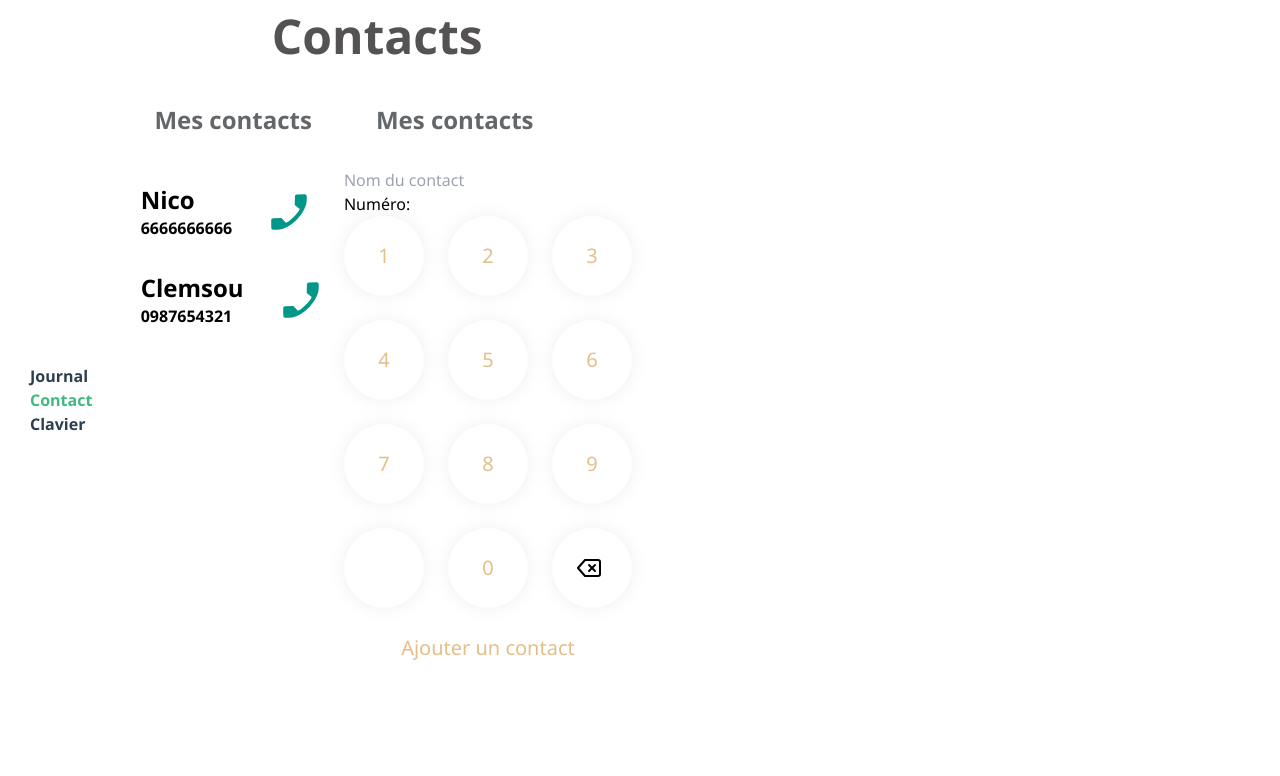
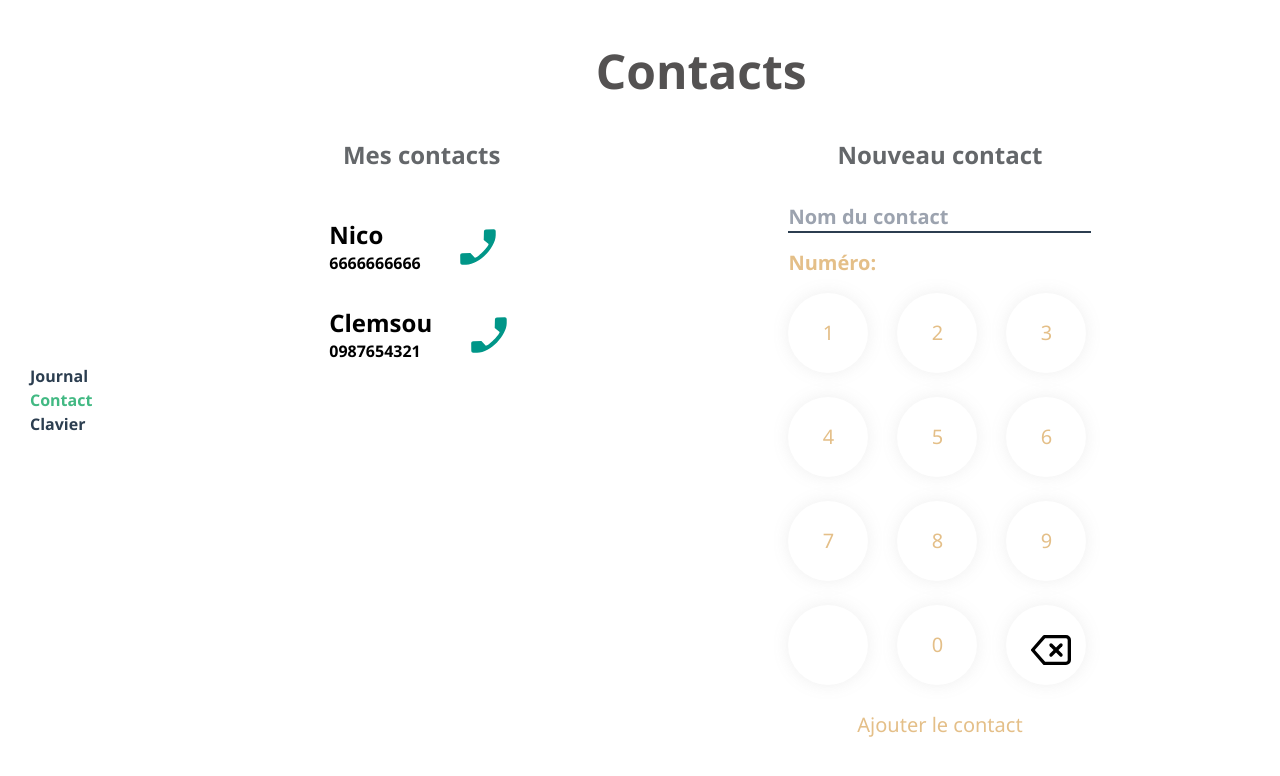
Before and after one commit to AnrelWsh/Phone-App---Vue.js, a Vue app: page /#/contact in a window 1280 px wide. Shown: the top 776 px of the page. Built offline with nearby package versions, Linux system fonts and the light colour scheme.

Commit message:
CSS page clavier done

```diff
--- a/src/components/FormContact.vue
+++ b/src/components/FormContact.vue
@@ -1,9 +1,13 @@
 <template>
     <form @submit.prevent="ajoutContact">
-        <input type="text" placeholder="Nom du contact" v-model="formContact.nom">
-        <p>Numéro: {{ formContact.numero }}</p>
+        <input class="inputName text-xl font-semibold mb-4" type="text" placeholder="Nom du contact" v-model="formContact.nom">
+        <p class="mb-4 text-xl font-semibold"><span class="text-[#e4bf88]">Numéro: </span>{{ formContact.numero }}</p>
         <div v-for="contact in contacts" :key="contact.nom">
-          <p v-if="formContact.numero == contact.numero">{{ contact.nom }}</p>
+            <p class="mb-4 text-xl font-semibold" v-if="formContact.numero == contact.numero">
+                <span v-if="this.$route.name === 'contact'">Ce contact existe déjà: </span>
+                <span v-else>Appeler: </span>
+                <span class="text-[#e4bf88]">{{ contact.nom }}</span>
+            </p>
         </div>
         <div class="keyboard grid grid-cols-3 gap-6">
             <button @click="ajouterNombre('1')">1</button>
@@ -20,8 +24,8 @@
             <button @click="suppNombre"><img src="@/assets/delete.svg" alt="delete digit"></button>
         </div>
 
-        <button class="btn-submit" v-if="this.$route.name === 'contact'" type="submit">Ajouter un contact</button>
-        <button class="btn-submit" v-else type="submit">vknernrigrjg</button>
+        <button class="btn-submit" v-if="this.$route.name === 'contact'" type="submit">Ajouter le contact</button>
+        <button class="btn-submit" v-else type="submit"><img class="cursor-pointer" src="@/assets/appel.svg" alt="Appel" @click="nouvelAppel(contact)"></button>
     </form>
 </template>
 
@@ -38,7 +42,7 @@ export default {
     data() {
         return {
 
-          error: false,
+            //error: false,
 
             formContact: {
                 nom: '',
@@ -60,14 +64,15 @@ export default {
 
         ajoutContact() {
 
-            if(this.formContact.numero.length != 10){
-                this.error = true
+            if(this.formContact.numero.length != 10 ){
+                //this.error = true
                 return
             }
 
-            if(this.formContact.nom == "" || this.formContact.numero == "") return
-
-            if(this.$store.state.contacts.find((contact) => contact.nom == this.formContact.nom)) return
+            if(this.formContact.nom == "" || this.formContact.numero == "") {
+                //this.error = true
+                return
+            }
 
             this.$store.commit('ajoutContact', this.formContact)
 
@@ -85,6 +90,15 @@ export default {
 </script>
 
 <style scoped>
+.inputName {
+    border-bottom: solid 2px #2c3e50;
+    transition: ease-in-out 250ms;
+}
+.inputName:focus {
+    outline: none;
+    border-bottom: solid 2px #e4bf88;
+    transition: ease-in-out 250ms;
+}
 button{
     font-size:20px;
     color:#e4bf88;
@@ -118,6 +132,7 @@ button:hover{
 
 img{
     margin: 5px;
+    width: 50px;
 }
 
 
--- a/src/views/ContactView.vue
+++ b/src/views/ContactView.vue
@@ -1,12 +1,12 @@
 <template>
 
-  <div class="flex flex-col items-center">
+  <div class="flex flex-col items-center m-auto">
 
     <div>
       <h1>Contacts</h1>
     </div>
 
-    <div class="flex ">
+    <div class="flex gap-[20vw]">
 
       <div class="flex flex-col items-center">
         <h2 class="font-bold text-[#64676a] text-2xl m-8">Mes contacts</h2>
@@ -14,17 +14,17 @@
           <div class="contacts m-4" v-for="contact in contacts" :key="contact.id">
             <div class="flex gap-8">
                 <CarteContact :contact="contact"/>
-                <img src="@/assets/appel.svg" alt="Appel" @click="nouvelAppel(contact)">
+                <img class="cursor-pointer" src="@/assets/appel.svg" alt="Appel" @click="nouvelAppel(contact)">
             </div>
           </div>
         </div>
       </div>
 
 
-        <div class=" flex flex-col">
-          <h2 class="font-bold text-[#64676a] text-2xl m-8">Mes contacts</h2>
-          <FormContact/>
-        </div>
+      <div class=" flex flex-col items-center">
+        <h2 class="font-bold text-[#64676a] text-2xl m-8">Nouveau contact</h2>
+        <FormContact/>
+      </div>
 
     </div>
 
```
Lines whose indentation alone changed are shown as unchanged.
